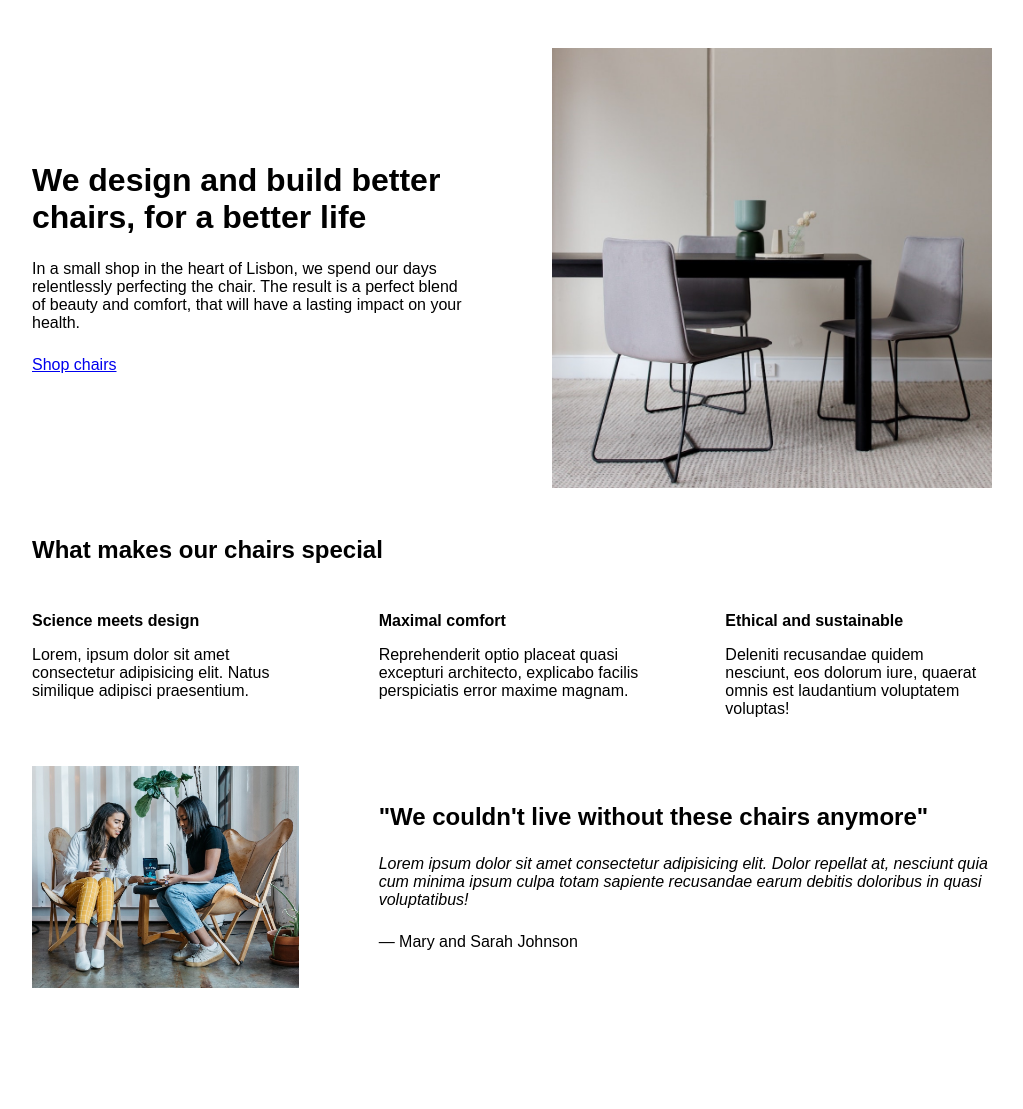
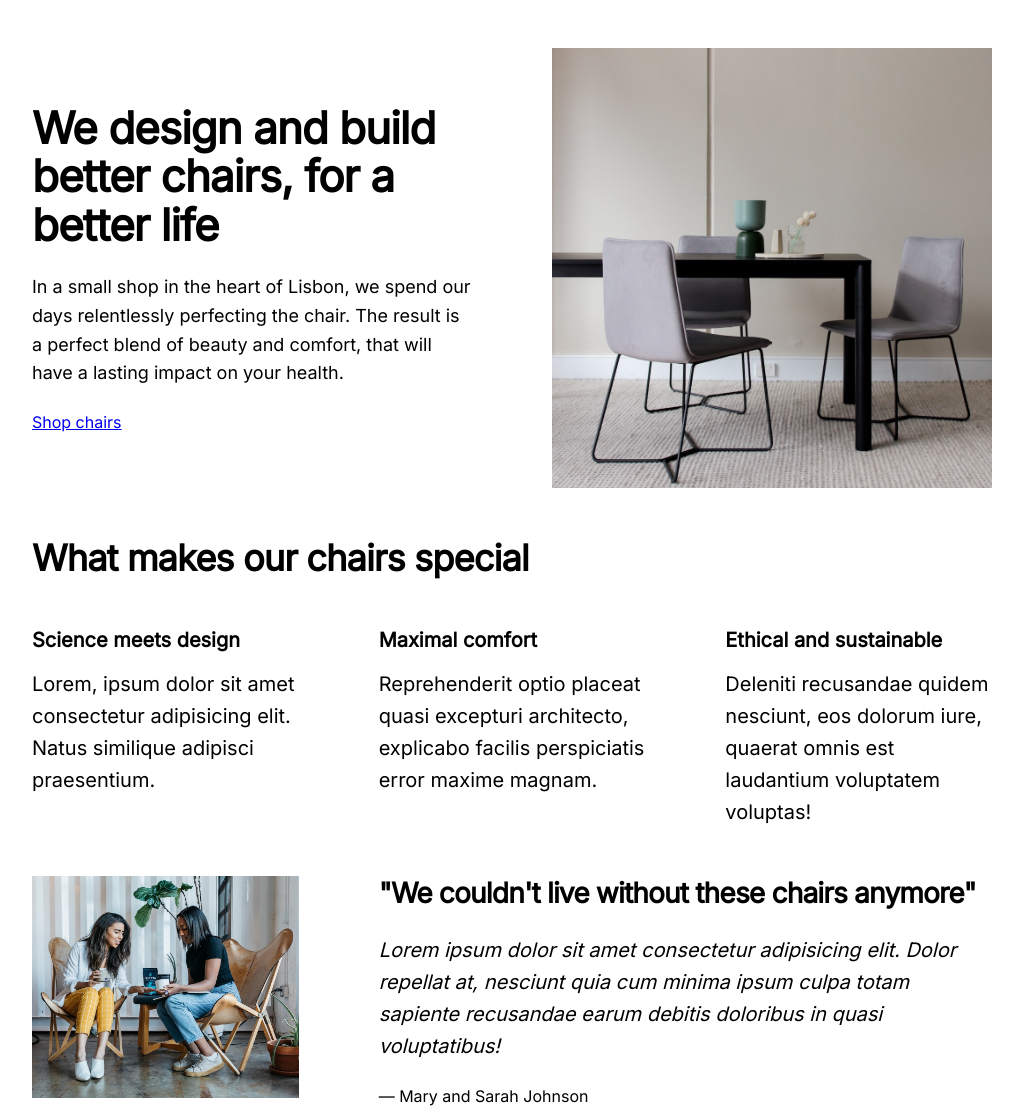
Before and after one commit to ahmedkamel180998/05-Design, a plain HTML site: page index.html in a window 1280 px wide. Shown: the top 1109 px of the page, without its empty margins (128-1151 px from the left). Drawn offline with Linux system fonts and the light colour scheme.

Commit message:
implementing typography

```diff
--- a/index.html
+++ b/index.html
@@ -5,6 +5,12 @@
     <meta http-equiv="X-UA-Compatible" content="IE=edge" />
     <meta name="viewport" content="width=device-width, initial-scale=1.0" />
 
+    <link rel="preconnect" href="https://fonts.googleapis.com" />
+    <link rel="preconnect" href="https://fonts.gstatic.com" crossorigin />
+    <link
+      href="https://fonts.googleapis.com/css2?family=Inter:opsz,wght@14..32,400;500;700&display=swap"
+      rel="stylesheet"
+    />
     <link rel="stylesheet" href="style.css" />
     <title>Lisbon Chair Shop</title>
   </head>
--- a/style.css
+++ b/style.css
@@ -16,7 +16,7 @@ FONT SIZE SYSTEM (px)
 /* GENERAL STYLES */
 /* ------------------------ */
 body {
-  font-family: sans-serif;
+  font-family: "Inter", sans-serif;
 }
 
 .container {
@@ -31,6 +31,8 @@ section {
 
 h2 {
   margin-bottom: 48px;
+  font-size: 36px;
+  letter-spacing: -0.8px;
 }
 
 .grid-3-cols {
@@ -57,10 +59,15 @@ header {
 
 h1 {
   margin-bottom: 24px;
+  font-size: 44px;
+  line-height: 1.1;
+  letter-spacing: -1px;
 }
 
 .header-text {
   margin-bottom: 24px;
+  font-size: 18px;
+  line-height: 1.6;
 }
 
 img {
@@ -73,9 +80,12 @@ img {
 
 .features-title {
   margin-bottom: 16px;
+  font-size: 20px;
 }
 
 .features-text {
+  font-size: 20px;
+  line-height: 1.6;
 }
 
 /* TESTIMONIAL */
@@ -89,11 +99,14 @@ img {
 
 .testimonial-box h2 {
   margin-bottom: 24px;
+  font-size: 28px;
 }
 
 .testimonial-text {
   font-style: italic;
   margin-bottom: 24px;
+  font-size: 20px;
+  line-height: 1.6;
 }
 
 /* CHAIRS */
@@ -103,6 +116,7 @@ img {
 
 h3 {
   margin-bottom: 24px;
+  font-size: 20px;
 }
 
 .chair-details {
@@ -127,8 +141,10 @@ h3 {
 .chair-price {
   display: flex;
   justify-content: space-between;
+  font-size: 20px;
 }
 
 footer {
   margin-bottom: 48px;
+  font-size: 14px;
 }
```
